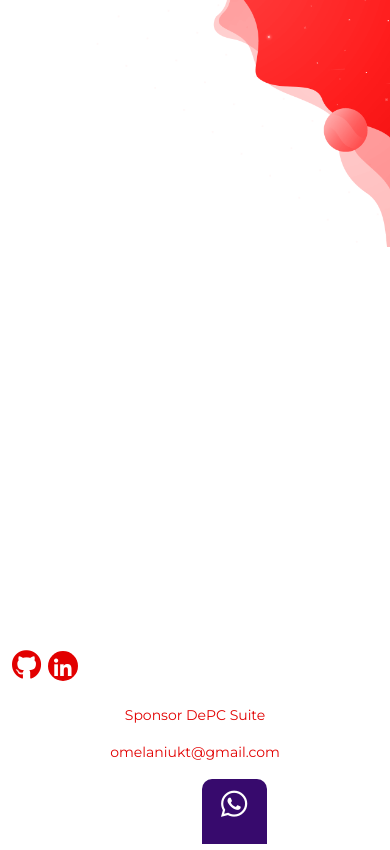
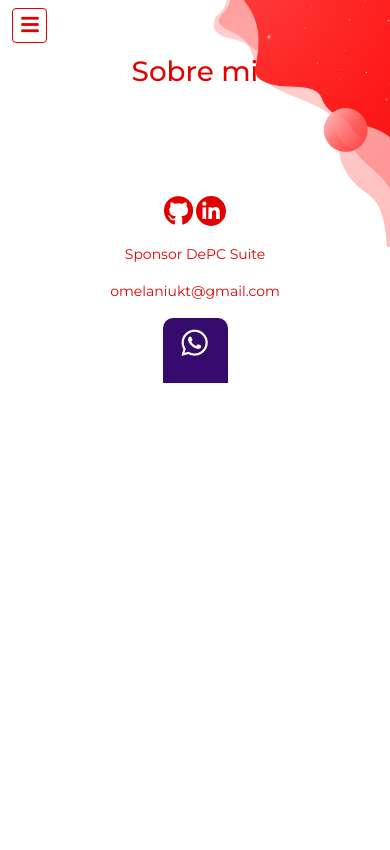
Before and after one commit to tamara-o1995/Portafolio, a PHP site: page /sobre-mi.html in a window 390 px wide. Run offline with PHP 8.4, Linux system fonts and the light colour scheme.

Commit message:
Finalizado diseño responsive

```diff
--- a/css/estilos.css
+++ b/css/estilos.css
@@ -72,7 +72,7 @@
     }
 
     nav .active {
-        color: black;
+        color: rgba(0, 0, 0, 0.904);
         border: 1px solid #E20000;
         font-size: 15px;
         border-radius: 20px;
@@ -213,15 +213,6 @@
         text-decoration: underline;
     }
     /*footer*/
-    /* .cohete {
-        height: 400px;
-        width: 300px;
-    }
-
-    .cohete:hover {
-        height: 420px;
-        width: 315px;
-    } */
 
     .img-fondo-a .div-cohete {
         height: 410px;
@@ -234,16 +225,6 @@
     .img-fondo-a .cohete:hover {
         height: 410px;
     }
-    /* .presentacion {
-        border: 1px solid white;
-        border-radius: 40px;
-    }
-
-    .p-1 {
-        color: white;
-        font-size: 17px;
-        font-weight: 300;
-    } */
 
     .img-fondo-a .presentacion p {
         color: white;
@@ -272,3 +253,50 @@
         font-weight: bold;
         text-decoration: underline;
     }
+
+    @media only screen and (max-width:700px) {
+        .btn-menu {
+            border: solid 1px #E20000;
+            color: #E20000;
+            height: 35px;
+            width: 35px;
+            padding: 2px;
+        }
+        nav .active {
+            color: white;
+            border: 1px solid white;
+        }
+        .img-fondo-a {
+            background-repeat: round;
+            background-size: 450%;
+        }
+        .div-menu,
+        .text-right,
+        .iconos,
+        .titulo,
+        .wapp {
+            display: flex;
+            justify-content: center;
+        }
+        .nav-link {
+            margin: 0;
+        }
+        nav .active {
+            color: black;
+            border: 1px solid #E20000;
+        }
+        .fab {
+            margin: 0;
+            padding: 0;
+        }
+        .fa-linkedin-in {
+            padding-top: 6px;
+        }
+        .img-fondo-a .presentacion p {
+            color: #370A6D;
+            border: 1px solid #370A6D;
+        }
+        footer .fa-whatsapp {
+            margin: 0;
+        }
+    }
--- a/sobre-mi.html
+++ b/sobre-mi.html
@@ -20,11 +20,11 @@
         <div class="container">
 
             <nav class="navbar navbar-expand-md px-0">
-                <button class="navbar-toggler mb-1" type="button" data-toggle="collapse" data-target="#navbarsExampleDefault" aria-controls="navbarsExampleDefault" aria-expanded="false" aria-label="Toggle navigation">
-                <span class="navbar-toggler-icon mt-2"><i class="fas fa-bars"></i></span>
+                <button class="navbar-toggler mb-1 btn-menu" type="button" data-bs-toggle="collapse" data-bs-target="#navbarsExampleDefault" aria-controls="navbarsExampleDefault" aria-expanded="false" aria-label="Toggle navigation">
+                <span class="navbar-toggler-icon mt-1"><i class="fas fa-bars"></i></span>
             </button>
                 <div class="col-12 justify-content-between collapse navbar-collapse" id="navbarsExampleDefault">
-                    <ul class="i-s-p-c navbar-nav mr-auto text-center">
+                    <ul class="i-s-p-c navbar-nav mr-auto text-center div-menu">
                         <li class="nav-item pr-5">
                             <a class="nav-link  " href="index.html">Inicio</a>
                         </li>
@@ -38,18 +38,28 @@
                             <a class="nav-link" href="contacto.html">Contacto</a>
                         </li>
                     </ul>
-                    <div class="form-inline my-2 my-lg-0">
+                    <div class="form-inline my-2 my-lg-0 div-menu">
                         <a href="css/Tamara Omelaniuk C.V..pdf" class="btn">Descargar mi CV <i class="fas fa-download"></i></a>
                     </div>
                 </div>
             </nav>
         </div>
     </header>
+    <main>
+        <div class="container">
+            <div class="row">
+                <div class="col-12 mt-sm-5 titulo">
+                    <h1>Sobre mi</h1>
+                </div>
+            </div>
+            <!--LO QUE RESTA HACER  -->
+        </div>
+    </main>
 
-    <footer class="foo-b fixed-bottom">
+    <footer class="foo-b">
         <div class="container">
             <div class="row mt-3">
-                <div class="col-sm-3 col-12 text-sm-left pb-sm-0 pb-3">
+                <div class="col-sm-3 col-12 text-sm-left pb-sm-0 pb-3 iconos">
                     <a href="https://github.com" target="_blank" title="Github"><i class="fab fa-github"></i></a>
                     <a href="https://www.linkedin.com/in/tamara-omelaniuk-4942781ba/" target="_blank" title="Linkedin"><i class="fab fa-linkedin-in"></i></a>
                 </div>
@@ -59,7 +69,7 @@
                 <div class="col-sm-3 col-12 text-sm-left text-center pb-sm-0 pb-3">
                     <a href="mailto:info@depcsuite.com">omelaniukt@gmail.com</a>
                 </div>
-                <div class="col-sm-3 col-12 text-right">
+                <div class="col-sm-3 col-12 text-right wapp">
                     <a href="https://api.whatsapp.com/send?phone=542494466495" title="Whatsapp"><i class="fab fa-whatsapp"></i></a>
                 </div>
 
```
Also changed, not shown: contacto.html (+10 -10 lines), index.html (+6 -6 lines), proyectos.html (+7 -7 lines).
